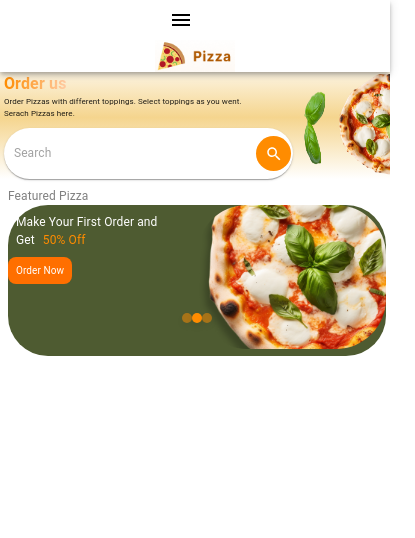
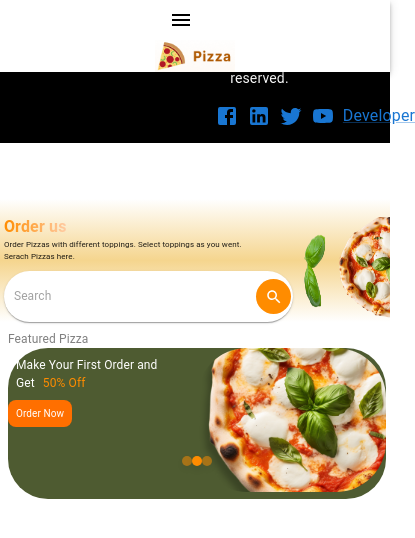
Before and after one commit to getye/Pizza-Ordering-App, a React (Create React App) app in the folder client/: page / in a window 390 px wide. Shown: the top 538 px of the page, 415 px wide, since content can reach past the window. Built offline with nearby package versions, Linux system fonts and the light colour scheme.

Commit message:
Responsive footer

```diff
--- a/client/src/navigations/mainbar.js
+++ b/client/src/navigations/mainbar.js
@@ -48,7 +48,7 @@ const Footer = ({open, handleClose, handleOpen}) => (
       backgroundColor: 'black',
       color:'white',
       zIndex: 1000,
-      position: {lg: 'fixed'},
+      position: {lg: 'fixed', md:'fixed', sm: 'static', xs: 'static'},
       bottom: 0,
       left: 0,
       right: 0,
@@ -448,9 +448,7 @@ export const MainBar = (props) => {
         </Box>
       )}
       <Box sx={{ flexGrow: 1 }} />
-        {(!isMobile) && (
-            <Footer open={open} handleClose={handleClose} handleOpen={handleOpen}/>
-        )}
+          <Footer open={open} handleClose={handleClose} handleOpen={handleOpen}/>
     </Box>
   );
 };
```
Also changed, not shown: 8 other files (tests, documents, lock files or other folders).
